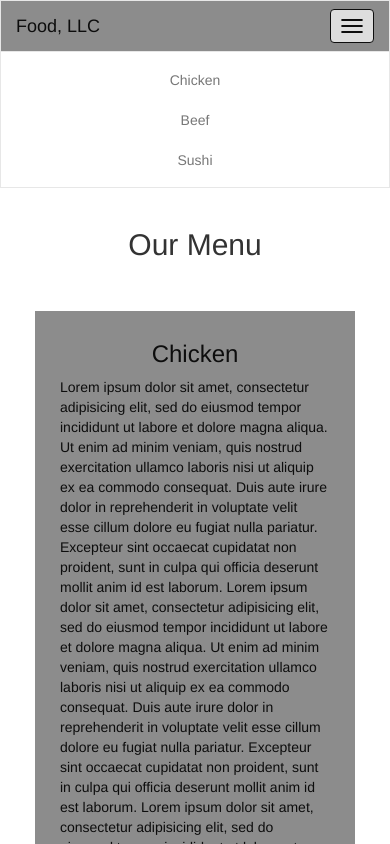
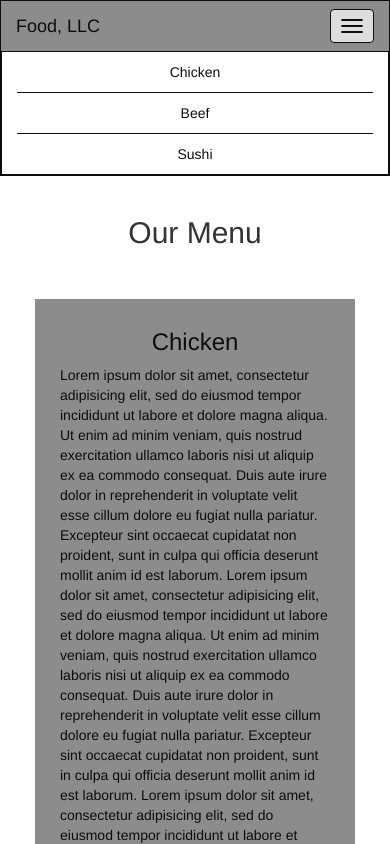
Before and after one commit to eroncastro/jhu_fullstack-course4-module3-solution, a plain HTML site: page index.html in a window 390 px wide. Both pictures are taken after a click on the button "Toggle navigation". Shown: the top 844 px of the page. Drawn offline with Linux system fonts and the light colour scheme.

Commit message:
Fixes margins

```diff
--- a/css/styles.css
+++ b/css/styles.css
@@ -1,7 +1,7 @@
 #header-nav {
   background-color: #8c8c8c;
-  color: #0d0d0d;
   border-radius: 0;
+  border: 1px solid #0d0d0d;
 }
 
 #navbar-brand-title, .navbar-collapse {
@@ -22,8 +22,38 @@
   color: #0d0d0d;
 }
 
+.separator {
+  margin: 0;
+  padding: 0;
+  border-color: inherit;
+}
+
+#nav-list {
+  padding: 0;
+  margin: 0;
+}
+
+#nav-list {
+  margin: 0;
+  padding: 0;
+}
+
+#nav-list a {
+  color: #0d0d0d;
+  text-align: center;
+}
+
+#nav-list li a:hover {
+  background: #E7E7E7;
+}
+
 @media (max-width: 768px) {
   .navbar-collapse {
     background-color: white;
   }
+
+  #bs-example-navbar-collapse-1 {
+    border: 1px solid #0d0d0d;
+    color: #0d0d0d;
+  }
 }
--- a/index.html
+++ b/index.html
@@ -33,10 +33,12 @@
 
         <!-- Collect the nav links, forms, and other content for toggling -->
         <div class="collapse navbar-collapse" id="bs-example-navbar-collapse-1">
-          <ul class="nav navbar-nav visible-xs">
-            <li class="text-center"><a href="#">Chicken</a></li>
-            <li class="text-center"><a href="#">Beef</a></li>
-            <li class="text-center"><a href="#">Sushi</a></li>
+          <ul class="nav navbar-nav visible-xs" id="nav-list">
+            <li class="text-center option"><a href="#">Chicken</a></li>
+            <hr class="separator visible-xs">
+            <li class="text-center option"><a href="#">Beef</a></li>
+            <hr class="separator visible-xs">
+            <li class="text-center option"><a href="#">Sushi</a></li>
           </ul>
         </div><!-- /.navbar-collapse -->
       </div><!-- /.container-fluid -->
```
